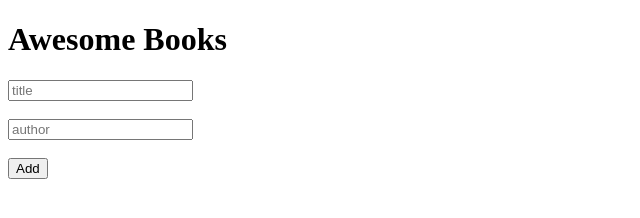
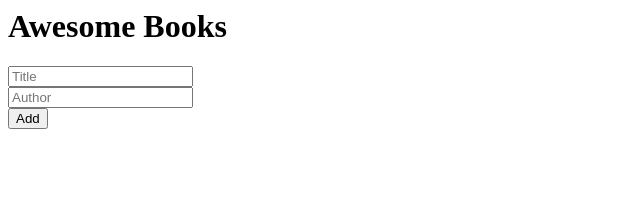
Before and after one commit to mumbereh/AwesomeBook, a website: page index.html in a window 1280 px wide. Shown: the whole page, without its empty margins (0-640 px from the left). Drawn offline with Linux system fonts and the light colour scheme.

Commit message:
modified index.html file

```diff
--- a/index.html
+++ b/index.html
@@ -1,28 +1,15 @@
-<!DOCTYPE html>
-<html lang="en">
-<head>
-  <meta charset="UTF-8">
-  <meta http-equiv="X-UA-Compatible" content="IE=edge">
-  <meta name="viewport" content="width=device-width, initial-scale=1">
-  <link rel="stylesheet" href="style.css">
-  <title>Awesome Books Pair Project</title>
-</head>
 <body>
+
   <h1>Awesome Books</h1>
-  <div class="books">
-    <ul id="book-lists"></ul>
+  <div id="bookList"></div>
+  <div>
+      <input id="titleInput" type="text" placeholder="Title">  <br>
+      <input id="authorInput" type="text" placeholder="Author">
+  </div>
+  <div>
+      <button onclick="addBook()">Add</button>
   </div>
 
-
-  <section class="forms">
-    <form class="form">
-      <input type="text" name="title" placeholder="title" id="title"><br>
-      <br>
-      <input type="text" name="author" placeholder="author" id="author"><br>
-      <br>
-      <button type="submit" id="button">Add</button>
-    </form>
-  </section>
 
   <script src="index.js"></script>
 </body>
```
